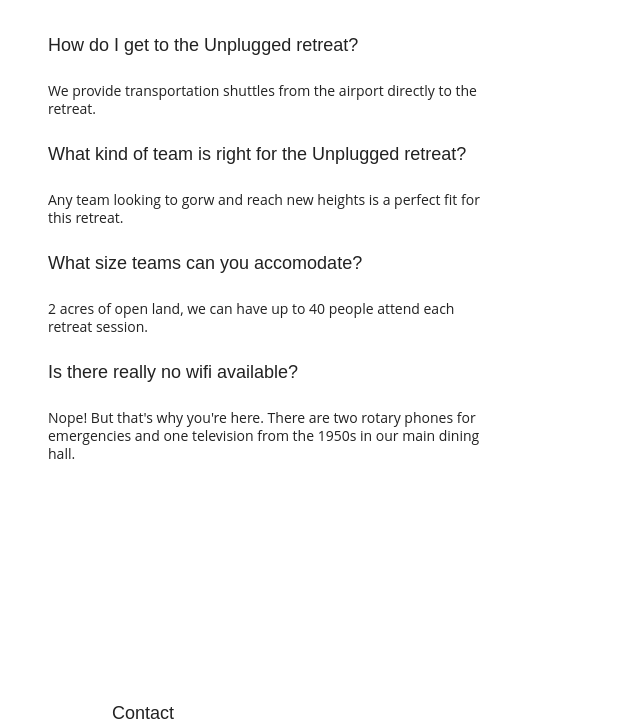
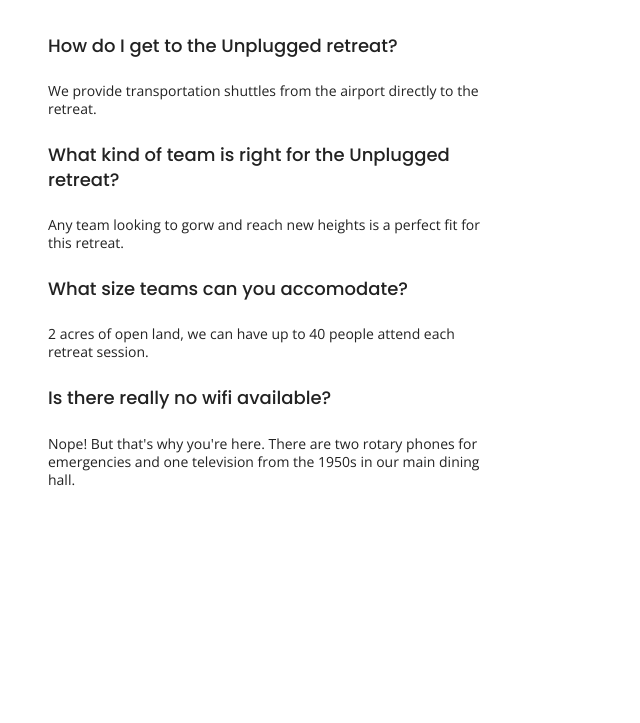
Before and after one commit to mjosephson5/unplugged, a website: page faq/index.html in a window 1280 px wide. Shown: the part 291-1014 px from the top of the page, without its empty margins (112-752 px from the left). Drawn offline with nearby package versions, Linux system fonts and the light colour scheme.

Commit message:
Fixed spelling error

```diff
--- a/faq/index.html
+++ b/faq/index.html
@@ -20,6 +20,10 @@
   <link rel="stylesheet" href="../css/main.css">
 
   <meta name="theme-color" content="#fafafa">
+
+  <!-- Google Fonts -->
+  <link href="https://fonts.googleapis.com/css?family=Open+Sans:400,700|Poppins:500,700" rel="stylesheet">
+
 </head>
 
 <body>
@@ -30,7 +34,7 @@
        <div></div>
        <nav>
           <ul>
-              <li><a href="index.html">FAQ</a>;</li>
+              <li><a href="index.html">FAQ</a></li>
               <li><a href="../about/index.html">About</a></li>
           </ul>
        </nav>
```
